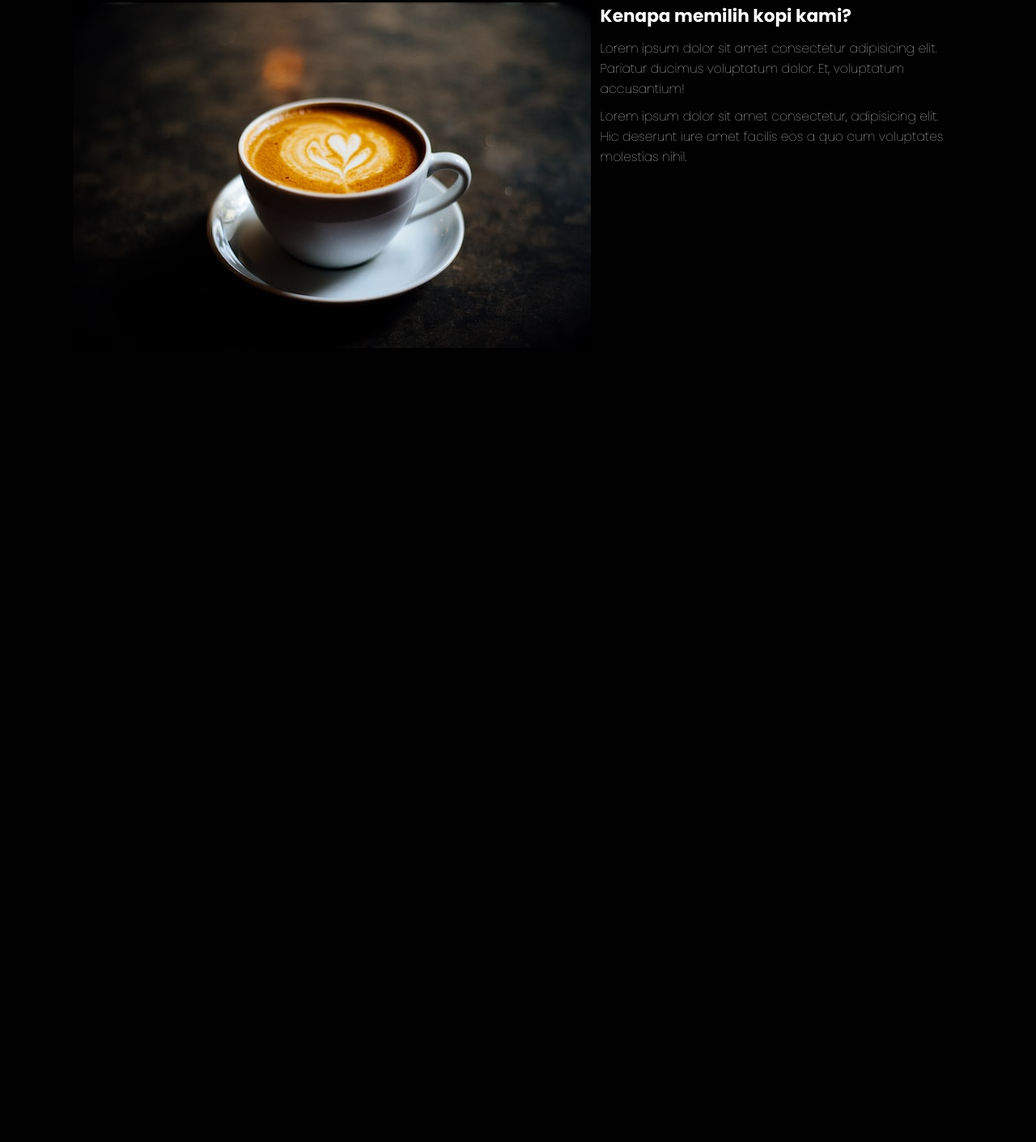
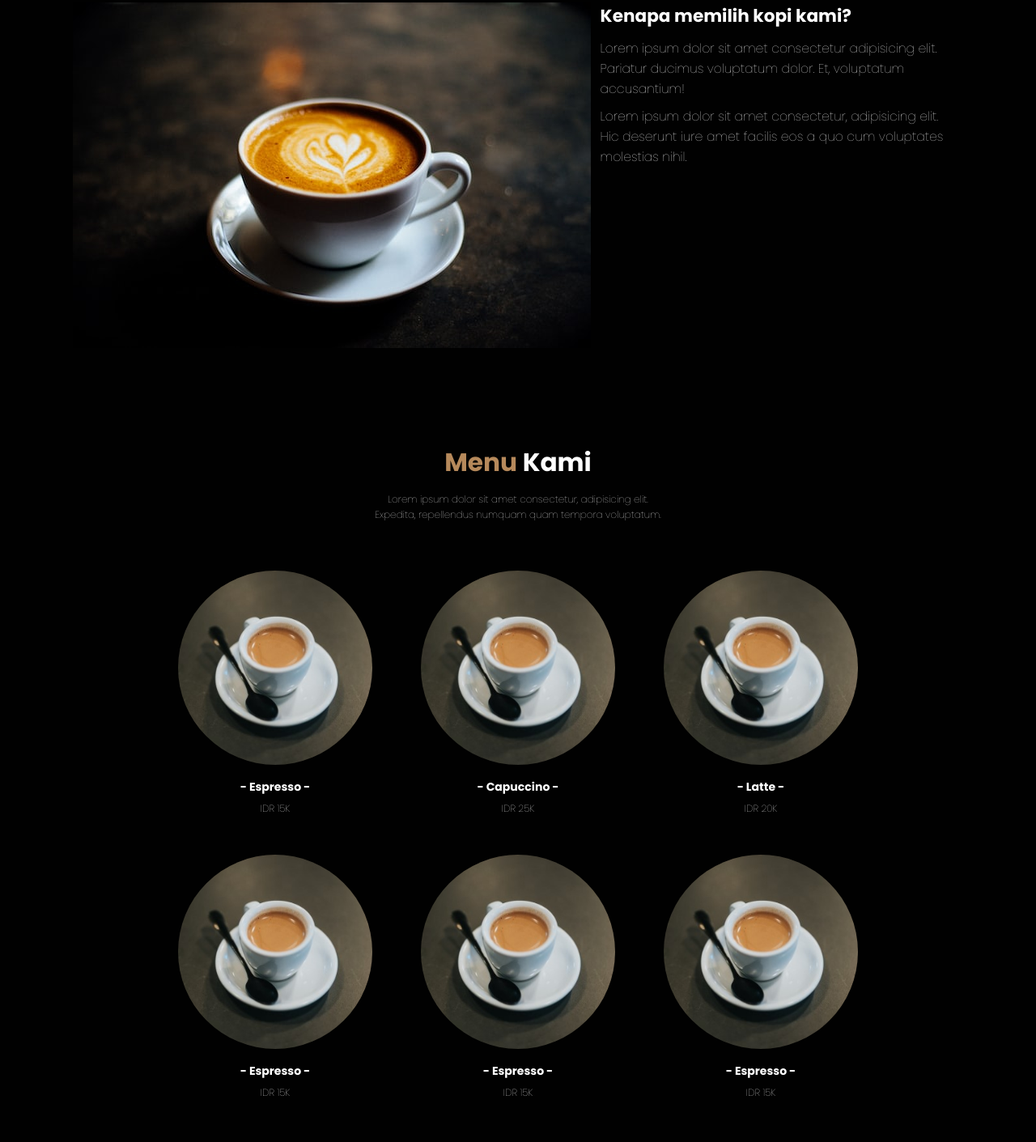
Before and after one commit to angga150/kedai-kopi-kenangan-senja, a plain HTML site: page index.html in a window 1280 px wide. Shown: the part 976-2387 px from the top of the page at 81% size. Before the commit the page ends 1428 px from the top, so only its background shows below. Drawn offline with nearby package versions, Linux system fonts and the light colour scheme.

Commit message:
menambahkan menu section

```diff
--- a/css/style.css
+++ b/css/style.css
@@ -144,17 +144,20 @@ body {
 }
 
 /* About Section */
-.about {
+.about,
+.menu {
   padding: 8rem 7% 1.4rem;
 }
 
-.about h2 {
+.about h2,
+.menu h2 {
   text-align: center;
   font-size: 2.6rem;
   margin-bottom: 3rem;
 }
 
-.about h2 span {
+.about h2 span,
+.menu h2 span {
   color: var(--primary);
 }
 
@@ -181,6 +184,39 @@ body {
   font-size: 1.3rem;
   font-weight: 100;
   line-height: 1.6;
+}
+
+/* Menu Section */
+.menu h2 {
+  margin-bottom: 1rem;
+}
+.menu p {
+  text-align: center;
+  max-width: 30rem;
+  margin: auto;
+  font-weight: 100;
+  line-height: 1.6;
+}
+
+.menu .row {
+  display: flex;
+  flex-wrap: wrap;
+  margin-top: 5rem;
+  justify-content: center;
+}
+
+.menu .row .menu-card {
+  text-align: center;
+  padding-bottom: 4rem;
+}
+
+.menu .row .menu-card img {
+  border-radius: 50%;
+  width: 80%;
+}
+
+.menu .row .menu-card .menu-card-title {
+  margin: 1rem auto 0.5rem;
 }
 
 /* Media Queries */
@@ -254,6 +290,11 @@ body {
   .about .row .content p {
     font-size: 1.6rem;
   }
+
+  /* menu section query */
+  .menu p {
+    font-size: 1.2rem;
+  }
 }
 
 /* Mobile Phone */
--- a/index.html
+++ b/index.html
@@ -65,6 +65,46 @@
     </section>
     <!-- About Section end -->
 
+    <!-- Menu Section start -->
+    <section id="menu" class="menu">
+      <h2><span>Menu</span> Kami</h2>
+      <p>Lorem ipsum dolor sit amet consectetur, adipisicing elit. Expedita, repellendus numquam quam tempora voluptatum.</p>
+
+      <div class="row">
+        <div class="menu-card">
+          <img src="img/menu/1.jpg" alt="Espresso" class="menu-card-img" />
+          <h3 class="menu-card-title">- Espresso -</h3>
+          <p class="menu-card-price">IDR 15K</p>
+        </div>
+        <div class="menu-card">
+          <img src="img/menu/1.jpg" alt="Espresso" class="menu-card-img" />
+          <h3 class="menu-card-title">- Capuccino -</h3>
+          <p class="menu-card-price">IDR 25K</p>
+        </div>
+        <div class="menu-card">
+          <img src="img/menu/1.jpg" alt="Espresso" class="menu-card-img" />
+          <h3 class="menu-card-title">- Latte -</h3>
+          <p class="menu-card-price">IDR 20K</p>
+        </div>
+        <div class="menu-card">
+          <img src="img/menu/1.jpg" alt="Espresso" class="menu-card-img" />
+          <h3 class="menu-card-title">- Espresso -</h3>
+          <p class="menu-card-price">IDR 15K</p>
+        </div>
+        <div class="menu-card">
+          <img src="img/menu/1.jpg" alt="Espresso" class="menu-card-img" />
+          <h3 class="menu-card-title">- Espresso -</h3>
+          <p class="menu-card-price">IDR 15K</p>
+        </div>
+        <div class="menu-card">
+          <img src="img/menu/1.jpg" alt="Espresso" class="menu-card-img" />
+          <h3 class="menu-card-title">- Espresso -</h3>
+          <p class="menu-card-price">IDR 15K</p>
+        </div>
+      </div>
+    </section>
+    <!-- Menu Section end -->
+
     <!-- Feather Icons -->
     <script>
       feather.replace();
```
Also changed, not shown: img/menu/1.jpg (added), ss/commit/about section.jpg (added), ss/hasil/hasil menu section.jpg (added).
